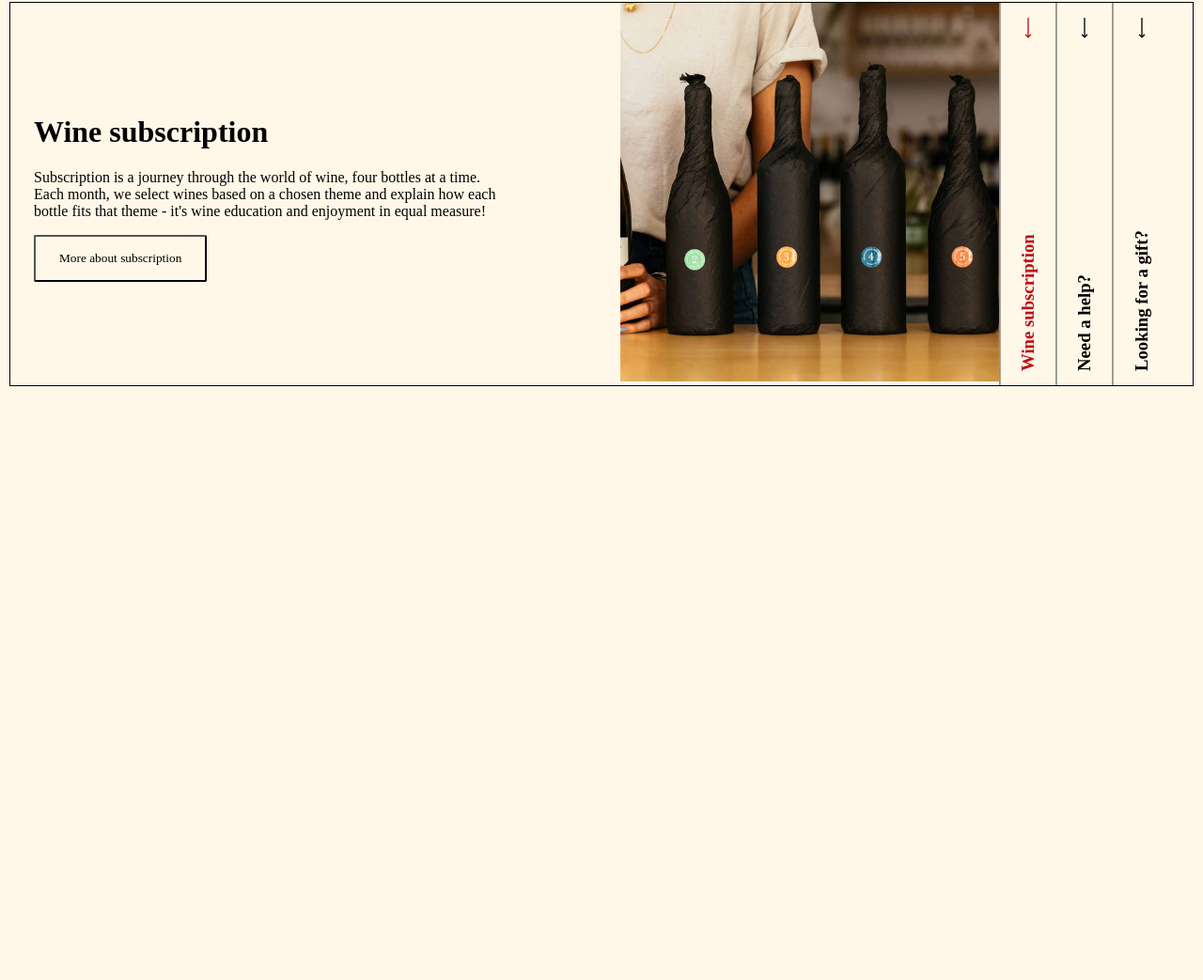
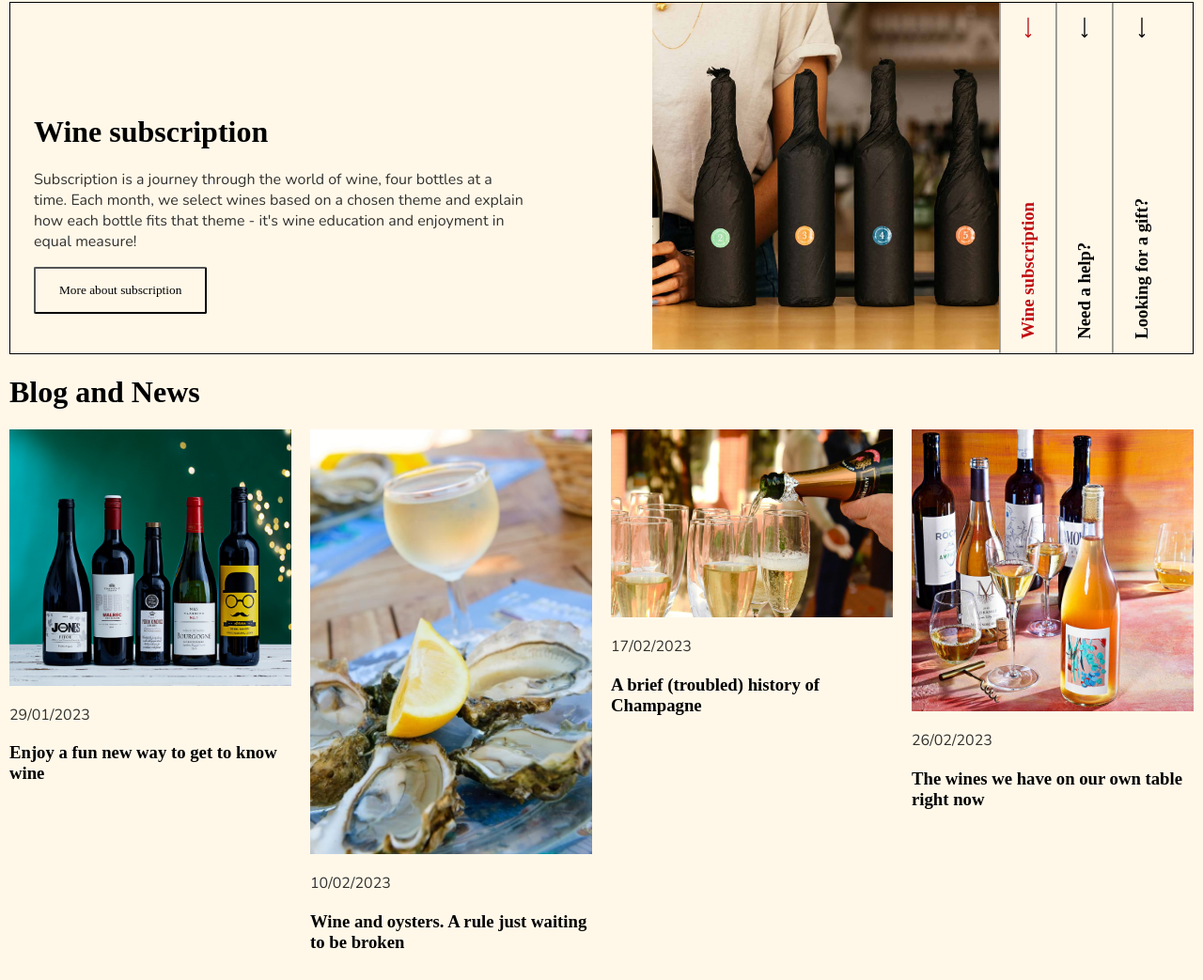
Before and after one commit to nikitaGupta2106/Online-Wine-Shop, a plain HTML site: page index.html in a window 1280 px wide. Shown: the part 2468-3511 px from the top of the page at 94% size. Before the commit the page ends 2889 px from the top, so only its background shows below. Drawn offline with nearby package versions, Linux system fonts and the light colour scheme; a web font is replaced by a local one.

Commit message:
Updates in Home Page

```diff
--- a/index.html
+++ b/index.html
@@ -8,6 +8,7 @@
     <link rel="stylesheet" href="https://cdnjs.cloudflare.com/ajax/libs/font-awesome/4.7.0/css/font-awesome.min.css">
     <link rel="stylesheet" href="path/to/font-awesome/css/font-awesome.min.css">
     <link rel="stylesheet" href="https://fonts.googleapis.com/css?family=PT Mono" />
+    <link href='https://fonts.googleapis.com/css?family=Nunito' rel='stylesheet'>
     <link rel="stylesheet" href="./CSS/index.css" />
     <script src="https://kit.fontawesome.com/b7836bba55.js" crossorigin="anonymous"></script>
   </head>
@@ -141,7 +142,7 @@
     <div class="main-wine-subscription">
       <div id="wine-subscription-text-content">
         <h1 class="text">Wine subscription</h1>
-        <p>Subscription is a journey through the world of wine, four bottles at a time.
+        <p class="text-nunito">Subscription is a journey through the world of wine, four bottles at a time.
           Each month, we select wines based on a chosen theme and explain how each bottle
           fits that theme - it's wine education and enjoyment in equal measure!
         </p>
@@ -170,6 +171,37 @@
         </div>
       </div>
     </div>
+    <!-- Wine Subscription End -->
+
+    <!-- Blog and News Start -->
+    <div id="blog-and-news">
+      <h1 class="text">Blog and News</h1>
+      <div id="blogs">
+        <div class="blog-and-news-div">
+          <img src="./Assets/blog and news one(3).jpg" alt="">
+          <p class="text-nunito">29/01/2023</p>
+          <h3 class="text">Enjoy a fun new way to get to know wine</h3>
+        </div>
+
+        <div class="blog-and-news-div">
+          <img src="./Assets/blog and news 2.jpg" alt="">
+          <p class="text-nunito">10/02/2023</p>
+          <h3 class="text">Wine and oysters. A rule just waiting to be broken</h3>
+        </div>
+
+        <div class="blog-and-news-div">
+          <img src="./Assets/blog and news 3.jpg" alt="">
+          <p class="text-nunito">17/02/2023</p>
+          <h3 class="text">A brief (troubled) history of Champagne</h3>
+        </div>
+
+        <div class="blog-and-news-div">
+          <img src="./Assets/blog and news four.jpg" alt="">
+          <p class="text-nunito">26/02/2023</p>
+          <h3 class="text">The wines we have on our own table right now</h3>
+        </div>
+      </div>
+    </div>
     <script src="./JS/index.js"></script>
   </body>
 </html>
```
